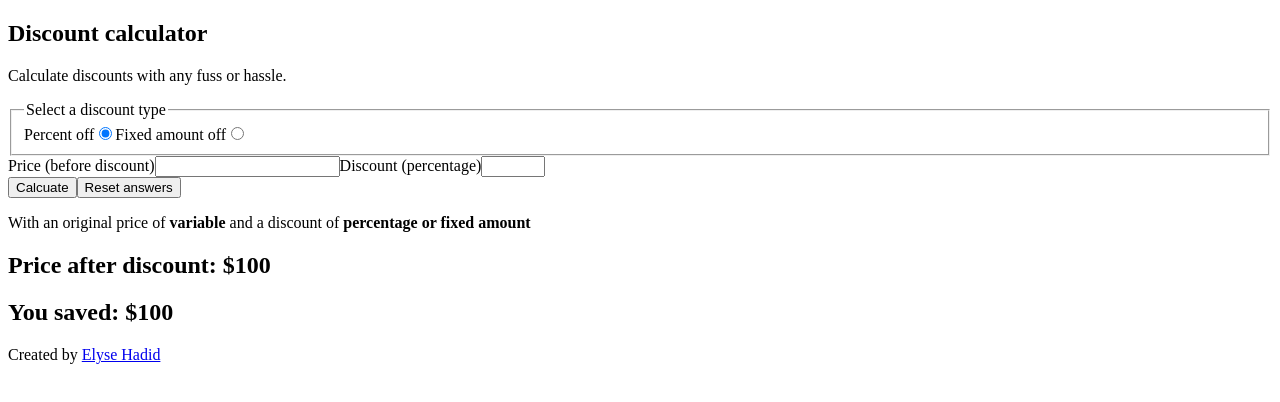
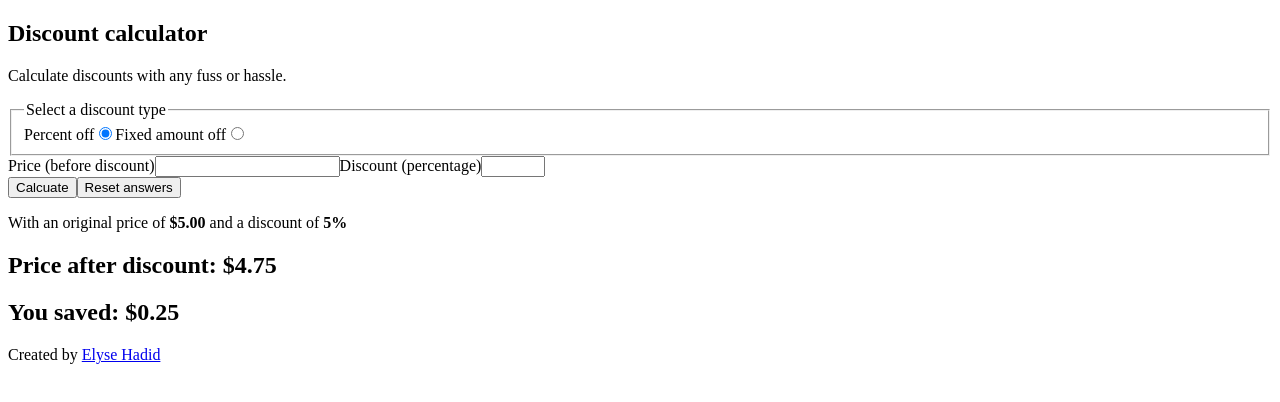
Before and after one commit to elysehadid/discount-calculator, a React (Vite) app: page / in a window 1280 px wide. Both pictures are taken after typing "5", "5" into the empty fields and a click on the button "Calcuate". Shown: the top 402 px of the page. Built offline with nearby package versions, Linux system fonts and the light colour scheme.

Commit message:
Calculate discount, savings, and format numbers into dollar amounts

```diff
--- a/src/App.tsx
+++ b/src/App.tsx
@@ -10,15 +10,22 @@ type FormValues = {
 function App() {
   const [discountType, setDiscountType] = useState<string>("percent");
   const [price, setPrice] = useState<number>(0);
-  // useState for price
-  // [price, setPrice]; number type
-  // handlePrice helper
+  const [summary, setSummary] = useState<{
+    amount: number;
+    difference: number;
+    discount: string;
+  }>({ amount: 0, difference: 0, discount: "" });
 
-  // useState for values to display answer/overview
-  // input: form values (discount amount, difference/savings)
-  // output: discount amount, difference/savings (into state)
-  // type for state: {x: number, y: number, z: number}
-  // [{x: 0, y: 0, z: 0}]
+  // Move into a separate function, e.g. formatToDollars
+
+  const formatToDollar = (amount: number) => {
+    const usDollar = new Intl.NumberFormat("en-US", {
+      style: "currency",
+      currency: "USD",
+    });
+
+    return usDollar.format(amount);
+  };
 
   const getAllFormValues = (formData: RawFormData) => {
     let values: FormValues = {};
@@ -44,7 +51,14 @@ function App() {
         ? price * discount
         : Number(formValues["discount-amount"]);
 
-    alert(`discount amount: ${discountAmount}`);
+    setSummary({
+      discount:
+        discountType === "percent"
+          ? `${formValues["discount-percent"].toString()}%`
+          : formatToDollar(Number(formValues["discount-amount"])),
+      amount: discountAmount,
+      difference: price - discountAmount,
+    });
 
     return;
   };
@@ -56,6 +70,8 @@ function App() {
   };
 
   const handlePriceChange = (e: React.ChangeEvent<HTMLInputElement>) => {
+    // if amount & difference are greater than zero, reset them to 0...
+
     const { value } = e.target;
     setPrice(Number(value));
     return;
@@ -150,13 +166,20 @@ function App() {
         </form>
 
         <section>
-          {/* visible after form is complete */}
-          <p>
-            With an original price of <b>variable</b> and a discount of{" "}
-            <b>percentage or fixed amount</b>
-          </p>
-          <h2>Price after discount: $100</h2>
-          <h2>You saved: $100</h2>
+          {summary.amount > 0 && summary.difference > 0 ? (
+            <>
+              <p>
+                With an original price of <b>{formatToDollar(price)}</b> and a
+                discount of <b>{summary.discount}</b>
+              </p>
+              <h2>
+                Price after discount: {formatToDollar(summary.difference)}
+              </h2>
+              <h2>You saved: {formatToDollar(price - summary.difference)}</h2>
+            </>
+          ) : (
+            ""
+          )}
         </section>
       </main>
       <footer>
```
